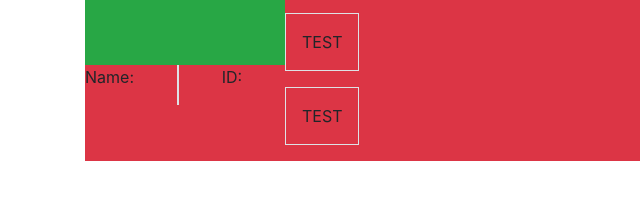
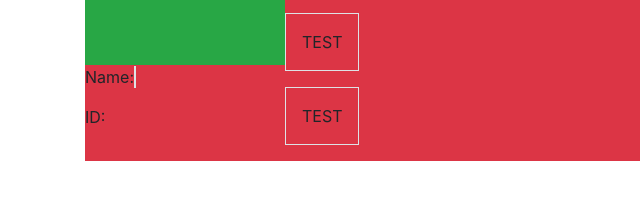
Before and after one commit to EddyGHendrickx/StefanAndMatthijssPokemonAdventure, a plain HTML site: page index.html in a window 1280 px wide. Shown: the part 205-404 px from the top of the page, 0-640 px from the left. Drawn offline with nearby package versions, Linux system fonts and the light colour scheme.

Commit message:
fixing stupid change

```diff
--- a/index.html
+++ b/index.html
@@ -25,9 +25,9 @@
             <div class="bg-success" id="pokemonSprite" style="height: 200px; width: 200px">
                 <img alt="" id="sprite">
             </div>
-            <div class="d-flex justify-content-between">
-            <p>Name: </p><div id="pokemonNameHTML" class="border"></div>
-            <p>ID: </p><div id="pokemonIdHTML"></div>
+            <div class="d-flex flex-column justify-content-between">
+            <p>Name: <span id="pokemonNameHTML" class="border"></span></p>
+            <p>ID: <span id="pokemonIdHTML"></span></p>
             </div>
         </div>
         <div class="flex-column">
```
